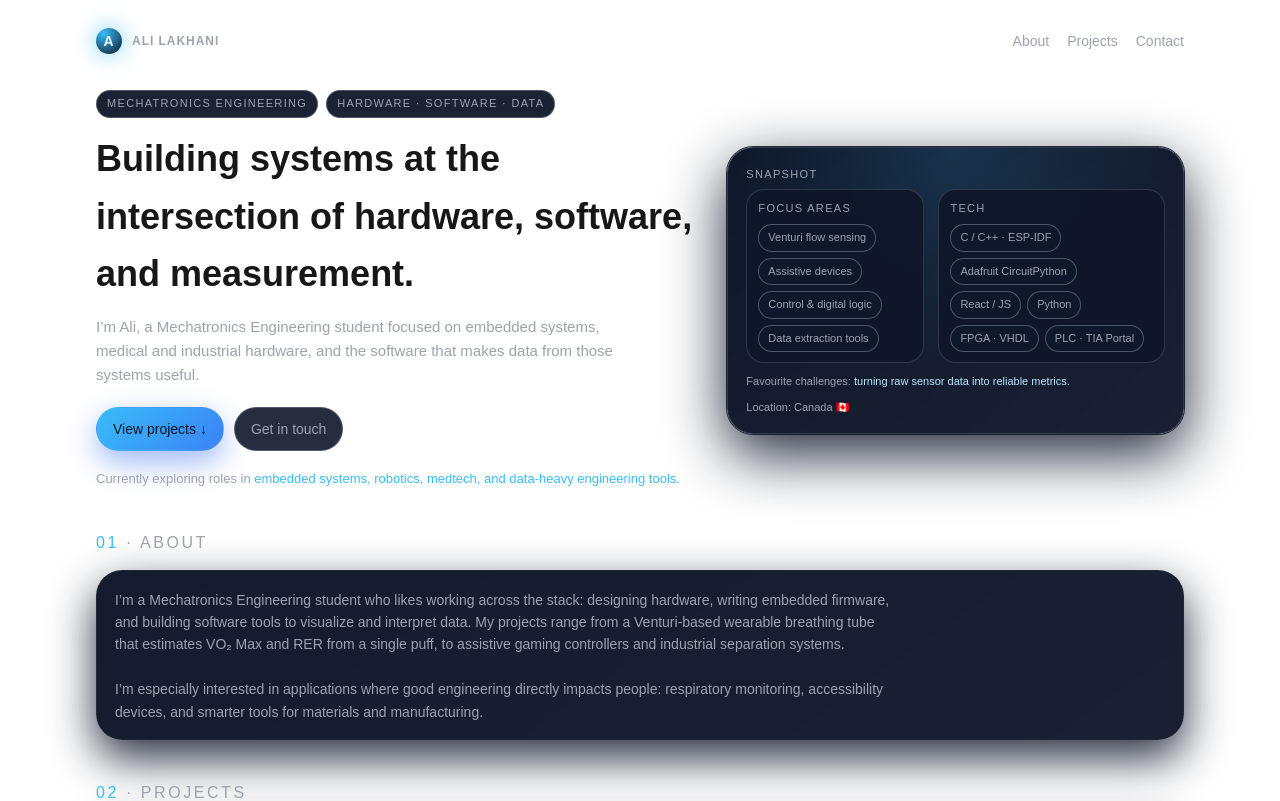
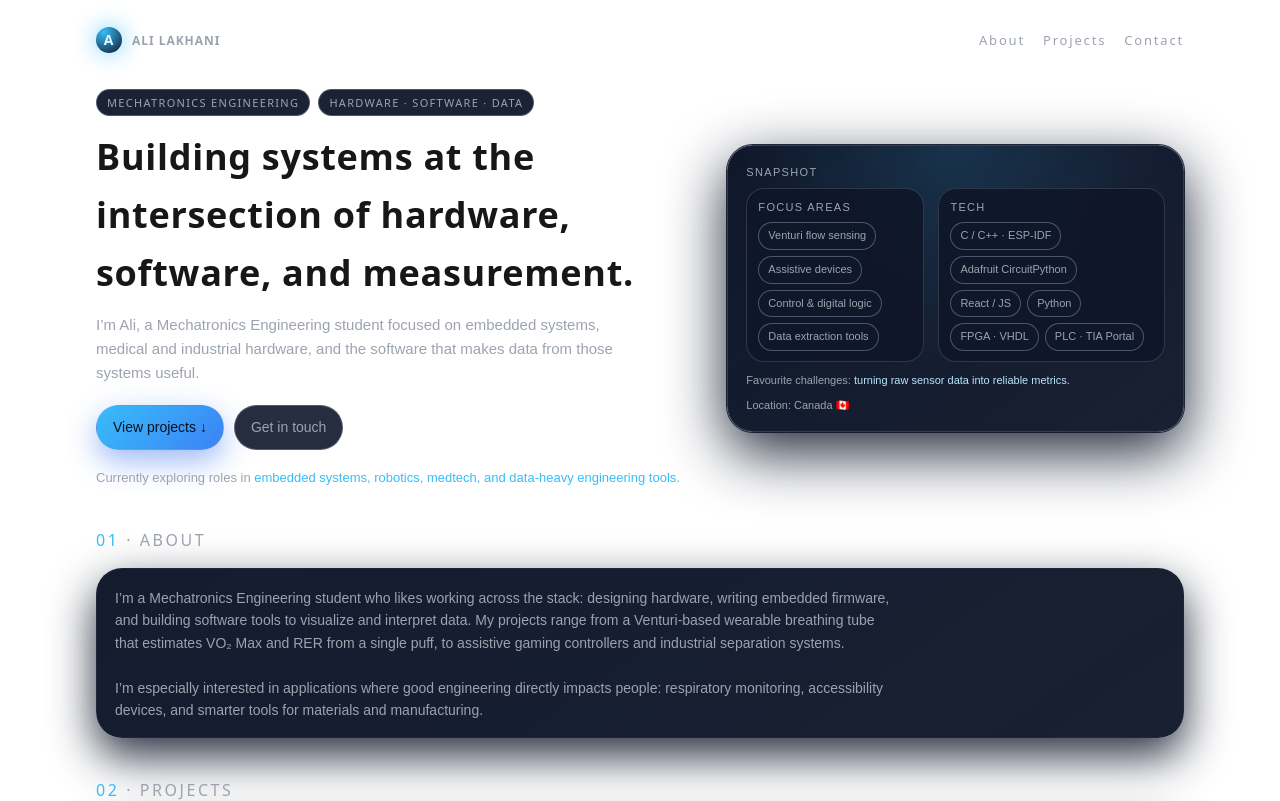
Before and after one commit to alilks05/portfolio, a Next.js app: page / in a window 1280 px wide. Shown: the top 801 px of the page. Built offline with nearby package versions, Linux system fonts and the light colour scheme.

Commit message:
fontUpdate

```diff
--- a/app/globals.css
+++ b/app/globals.css
@@ -1,4 +1,5 @@
 @import "tailwindcss";
+@import url("https://fonts.googleapis.com/css2?family=Space+Grotesk:wght@400;500;600;700&family=Inter:wght@400;500;600&display=swap");
 @tailwind base;
 @tailwind components;
 @tailwind utilities;
@@ -25,11 +26,54 @@
 }
 
 body {
-  font-family: system-ui, -apple-system, BlinkMacSystemFont, "Segoe UI", sans-serif;
+  font-family: "Inter", system-ui, -apple-system, BlinkMacSystemFont, "Segoe UI",
+    sans-serif;
   background: radial-gradient(circle at top, #0b1120 0, #020617 40%, #000 100%);
   color: var(--text);
   line-height: 1.6;
 }
+/* Use a more expressive font for headings / hero / logo */
+.hero-title,
+.section-title,
+.logo,
+.project-title,
+.nav-links a,
+.pill,
+.chip-label {
+  font-family: "Space Grotesk", system-ui, -apple-system, BlinkMacSystemFont,
+    "Segoe UI", sans-serif;
+}
+
+.hero-title {
+  letter-spacing: 0.02em;
+  font-weight: 600;
+}
+
+.section-title {
+  font-weight: 500;
+}
+
+.logo {
+  font-weight: 600;
+}
+
+.nav-links a {
+  font-size: 13px;
+  letter-spacing: 0.14em;
+}
+
+.project-title {
+  font-weight: 600;
+}
+
+.hero-subtitle,
+.project-desc,
+.about-text {
+  font-weight: 400;
+}
+
+
+
 
 a {
   color: inherit;
```
